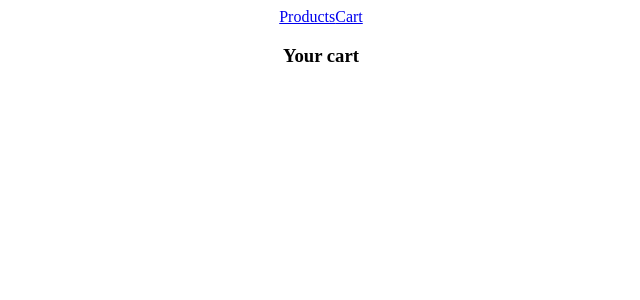
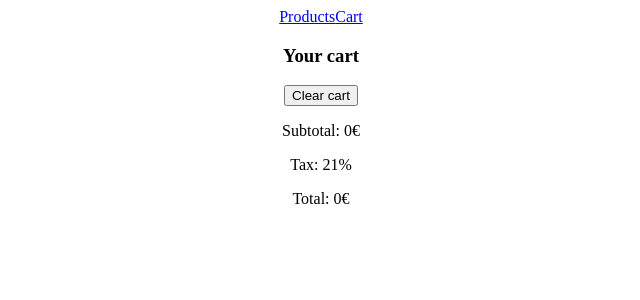
Before and after one commit to Nebotxavi/-React_Portfolio-DRAFT-Pottery-shop, a React (Create React App) app: page /cart in a window 1280 px wide. Shown: the top 300 px of the page, without its empty margins (319-959 px from the left). Built offline with nearby package versions, Linux system fonts and the light colour scheme.

Commit message:
Cart subtotal, tax and total + clear cart button

```diff
--- a/src/contextProvider.jsx
+++ b/src/contextProvider.jsx
@@ -34,9 +34,13 @@ const CollectionProvider = ({ children }) => {
     });
   };
 
+  const clearCart = () => {
+    setCart([]);
+  };
+
   return (
     <CollectionContext.Provider
-      value={{ collection, cart, handleCartItem, removeCartItem }}
+      value={{ collection, cart, handleCartItem, removeCartItem, clearCart }}
     >
       {children}
     </CollectionContext.Provider>
--- a/src/data/productsData.js
+++ b/src/data/productsData.js
@@ -16,7 +16,7 @@ export const data = [
     ref: 2,
     type: "Cup",
     name: "Black cup",
-    price: 10,
+    price: 3.5,
     description:
       "Lorem ipsum dolor sit amet, consectetur adipiscing elit. Aenean vehicula ipsum eu maximus venenatis. Cras et lorem ac urna suscipit mollis eget in risus. Mauris ac ex id tellus ornare commodo ac eget odio. Donec mattis orci a ullamcorper mattis. Maecenas at libero sit amet nisl vulputate fringilla sed in mauris. Nunc et nibh quis libero vulputate congue. Proin convallis nisl dui, ut lacinia odio facilisis finibus. Vivamus et nisl malesuada, mattis lorem sed, laoreet urna. Nam id faucibus diam. Cras consectetur ullamcorper nisl, id luctus lectus ultricies a. Cras euismod feugiat dui, id maximus quam iaculis quis. Vivamus dapibus ullamcorper justo. Vestibulum ante ipsum primis in faucibus orci luctus et ultrices posuere cubilia Curae.",
     image: img2
--- a/src/pages/Cart.jsx
+++ b/src/pages/Cart.jsx
@@ -4,9 +4,17 @@ import { CollectionContext } from "../contextProvider";
 import { Title } from "../components/Title";
 
 export const Cart = () => {
-  const { cart, handleCartItem, removeCartItem } = useContext(
+  const { cart, handleCartItem, removeCartItem, clearCart } = useContext(
     CollectionContext
   );
+
+  const subtotal = cart.length
+    ? cart.reduce((accumulator, currentItem) => {
+        return accumulator + currentItem.price * currentItem.amount;
+      }, 0)
+    : 0;
+  const tax = 21; // consider if this should be outside/API
+  const total = (subtotal * (tax / 100 + 1)).toFixed(2);
 
   return (
     <div>
@@ -16,7 +24,7 @@ export const Cart = () => {
           <div key={item.ref}>
             <p>Image here</p>
             <p>Ref: {item.ref}</p>
-            <p>Price: {item.price}</p>
+            <p>Price: {item.price}€</p>
             <button onClick={() => handleCartItem(item, "subs")}>-</button>
             <p>{item.amount}</p>
             <button onClick={() => handleCartItem(item, "add")}>+</button>
@@ -26,6 +34,12 @@ export const Cart = () => {
           </div>
         );
       })}
+      <div>
+        <button onClick={() => clearCart()}>Clear cart</button>
+        <p>Subtotal: {cart.length && subtotal}€</p>
+        <p>Tax: {tax}%</p>
+        <p>Total: {parseFloat(total)}€</p>
+      </div>
     </div>
   );
 };
```
